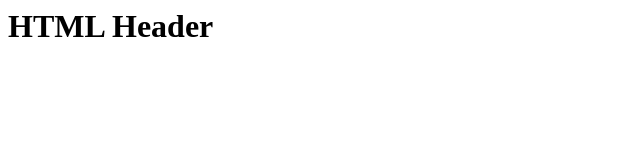
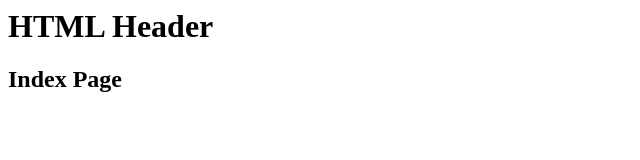
Before and after one commit to Venkat-AK/MyWorkoutsRepo, a plain HTML site: page Index.html in a window 1280 px wide. Shown: the whole page, without its empty margins (0-640 px from the left). Drawn offline with Linux system fonts and the light colour scheme.

Commit message:
move the updated file

```diff
--- a/Index.html
+++ b/Index.html
@@ -1 +1,2 @@
 <h1>HTML Header</h1>
+<h2>Index Page</h2>
```
